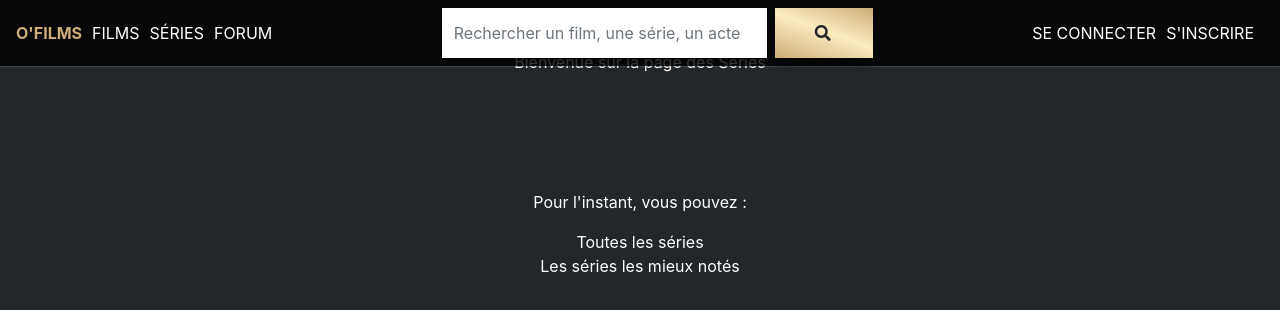
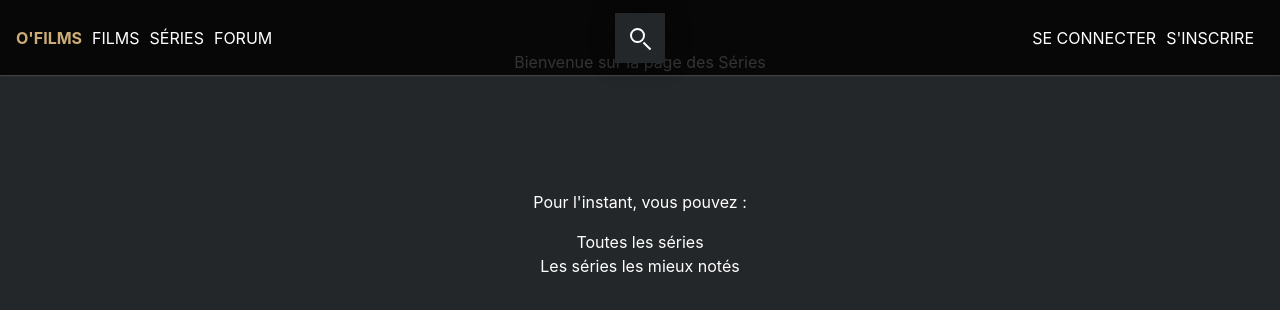
Before and after one commit to Versifiction/ofilms-demo, a React (Create React App) app: page /series in a window 1280 px wide. Shown: the top 310 px of the page. Built offline with nearby package versions, Linux system fonts and the light colour scheme.

Commit message:
suite de la suite

```diff
--- a/src/App.css
+++ b/src/App.css
@@ -16,12 +16,16 @@ h2, h3 {
   text-transform: uppercase;
 }
 
+h2 {
+  text-align: center;
+}
+
 .container {
   padding-top: 100px;
 }
 
 hr {
-  border-top: 0.5px dotted white;
+  border: 0.5px dotted white !important;
   margin-top: 2rem;
   margin-bottom: 2rem;
 }
@@ -32,6 +36,10 @@ ul, ol {
   margin-inline-start: 0;
   margin-inline-end: 0;
   padding-inline-start: 0;
+}
+
+nav {
+  height: 75px;
 }
 
 nav a {
@@ -330,6 +338,19 @@ ul li {
   font-size: 16px;
   padding-top: 10px;
   text-decoration: underline;
+  position: absolute;
+  top: 0;
+  right: 0;
+  text-transform: initial;
+}
+
+.film-types-suite:hover {
+  color: #faecc0 !important;
+}
+
+.film-types-datas {
+  display: flex;
+  flex-wrap: wrap;
 }
 
 .film-types-title, .film-types-date {
@@ -339,6 +360,7 @@ ul li {
 
 .film-types-title {
   font-weight: bold;
+  position: relative;
 }
 
 .film-types-date {
@@ -377,3 +399,129 @@ a#nav-infos-tab.nav-item.nav-link.active {
 .film-types-img-first {
   padding: 10px 0 10px 0;
 }
+
+
+
+
+.search-container {
+  position: absolute;
+  margin: auto;
+  top: 0;
+  left: 0;
+  right: 0;
+  bottom: 0;
+  width: 600px;
+  height: 100px;
+}
+
+.search {
+  position: absolute;
+  margin: auto;
+  top: 0;
+  right: 0;
+  bottom: 0;
+  left: 0;
+  width: 50px;
+  height: 50px;
+  background: #23272A;
+  transition: all 1s;
+  z-index: 4;
+  box-shadow: 0 0 25px 0 rgba(0, 0, 0, 0.4);
+}
+
+.search:hover {
+  cursor: pointer;
+}
+
+.search::before {
+  content: "";
+  position: absolute;
+  margin: auto;
+  top: 17px;
+  right: 0;
+  bottom: 0;
+  left: 13px;
+  width: 10px;
+  height: 2px;
+  background: white;
+  transform: rotate(45deg);
+  transition: all .5s;
+}
+
+.search::after {
+  content: "";
+  position: absolute;
+  margin: auto;
+  top: -5px;
+  right: 0;
+  bottom: 0;
+  left: -5px;
+  width: 15px;
+  height: 15px;
+  border-radius: 50%;
+  border: 2px solid white;
+  transition: all .5s;
+}
+
+input {
+  font-family: 'Lato', sans-serif;
+  position: absolute;
+  margin: auto;
+  top: 0;
+  right: 0;
+  bottom: 0;
+  left: 0;
+  width: 200px;
+  height: 50px;
+  outline: none;
+  border: none;
+  background: #23272A;
+  color: white;
+  text-shadow: 0 0 10px #23272A;
+  padding: 0 80px 0 20px;
+  box-shadow: 0 0 25px 0 #23272A;
+  transition: all 1s;
+  opacity: 0;
+  z-index: 5;
+  font-weight: bolder;
+  letter-spacing: 0.1em;
+}
+
+input:hover {
+  cursor: pointer;
+}
+
+input:focus {
+  width: 300px;
+  opacity: 1;
+  cursor: text;
+}
+
+input:focus .search {
+  right: -250px;
+  background: #151515;
+  z-index: 6;
+}
+
+input:focus .search::before {
+  top: 0;
+  left: 0;
+  width: 25px;
+}
+
+input::after {
+  top: 0;
+  left: 0;
+  width: 25px;
+  height: 2px;
+  border: none;
+  background: white;
+  border-radius: 0%;
+  transform: rotate(-45deg);
+}
+
+input::placeholder {
+  color: white;
+  opacity: 0.5;
+  font-weight: bolder;
+}
--- a/src/components/Nav/index.js
+++ b/src/components/Nav/index.js
@@ -24,10 +24,14 @@ function Nav() {
                         <Link href="/forum" to="/forum">Forum</Link>
                     </li>
                 </ul>
-                <form className="form-inline my-2 my-lg-0">
+                {/* <form className="form-inline my-2 my-lg-0">
                     <input className="form-control mr-sm-2" type="search" placeholder="Rechercher un film, une série, un acteur..." aria-label="Search" style={{ width: "325px", height: "50px", borderRadius: "0", marginRight: "0px !important", border: "inherit" }} />
                     <button className="btn btn-primary my-2 my-sm-0" type="submit" style={{ borderRadius: "0" }}><i className="fas fa-search"></i></button>
-                </form>
+                </form> */}
+                <div class="search-container">
+                    <input type="text" placeholder="Recherche de films/séries..." />
+                    <div class="search"></div>
+                </div>
                 <ul className="navbar-nav">
                     <li className="nav-item">
                         <Link href="/connexion" to="/connexion">Se connecter</Link>
--- a/src/pages/Films/index.js
+++ b/src/pages/Films/index.js
@@ -68,32 +68,38 @@ function Films() {
             <div className="container">
                 <h2>Films</h2>
                 <div className="film-types">
-                    <h3>Les films à l'affiche</h3>
+                    <h3 className="film-types-title">Les films à l'affiche
+                        <p className="film-types-suite">
+                            <Link href="/films/affiche" to="/films/affiche">
+                                Voir plus
+                            </Link>
+                        </p>
+                    </h3>
                     {pending ? <Spinner /> :
                         <>
-                            <div style={{ display: "flex", flexWrap: "wrap" }}>
+                            <div className="film-types-datas">
                                 {afficheFilms && afficheFilms.slice(0, 5).map((film, index) => (
                                     <Link href={`/film/${film.id}`} to={`/film/${film.id}`} key={film.id} className={`text-decoration-none ${index !== 0 ? "film-types-container" : ""}`} style={{ width: "200px" }}>
                                         <img src={`http://image.tmdb.org/t/p/w500${film.poster_path}`} alt={`Poster du film ${film.title}`} className={`${index !== 0 ? "film-types-img" : "film-types-img-first"}`} />
                                         <p className={`film-types-title ${index !== 0 ? "film-types-container" : ""}`}>{film.title}</p>
-                                        <p className={`film-types-date ${index !== 0 ? "film-types-container" : ""}`}>{film.release_date.slice(0, 4)}</p>
                                     </Link>
                                 ))}
                             </div>
-                            <p className="film-types-suite">
-                                <Link href="/films/affiche" to="/films/affiche">
-                                    Voir plus
-                                </Link>
-                            </p>
                             <hr />
                         </>
                     }
                 </div>
                 <div className="film-types">
-                    <h3>Les films les mieux notés</h3>
+                    <h3 className="film-types-title">Les films les mieux notés
+                        <p className="film-types-suite">
+                            <Link href="/films/populaires" to="/films/populaires">
+                                Voir plus
+                            </Link>
+                        </p>
+                    </h3>
                     {pending ? <Spinner /> :
                         <>
-                            <div style={{ display: "flex", flexWrap: "wrap" }}>
+                            <div className="film-types-datas">
                                 {bestRatedFilms && bestRatedFilms.slice(0, 5).map((film, index) => (
                                     <Link href={`/film/${film.id}`} to={`/film/${film.id}`} key={film.id} className={`text-decoration-none ${index !== 0 ? "film-types-container" : ""}`} style={{ width: "200px" }}>
                                         <img src={`http://image.tmdb.org/t/p/w500${film.poster_path}`} alt={`Poster du film ${film.title}`} className={`${index !== 0 ? "film-types-img" : "film-types-img-first"}`} />
@@ -102,33 +108,29 @@ function Films() {
                                     </Link>
                                 ))}
                             </div>
-                            <p className="film-types-suite">
-                                <Link href="/films/populaires" to="/films/populaires">
-                                    Voir plus
-                                </Link>
-                            </p>
+
                             <hr />
                         </>
                     }
                 </div>
                 <div className="film-types">
-                    <h3>Les films en tendances</h3>
+                    <h3 className="film-types-title">Les films en tendances
+                        <p className="film-types-suite">
+                            <Link href="/films/tendances" to="/films/tendances">
+                                Voir plus
+                            </Link>
+                        </p>
+                    </h3>
                     {pending ? <Spinner /> :
                         <>
-                            <div style={{ display: "flex", flexWrap: "wrap" }}>
+                            <div className="film-types-datas">
                                 {tendancesFilms && tendancesFilms.slice(0, 5).map((film, index) => (
                                     <Link href={`/film/${film.id}`} to={`/film/${film.id}`} key={film.id} className={`text-decoration-none ${index !== 0 ? "film-types-container" : ""}`} style={{ width: "200px" }}>
                                         <img src={`http://image.tmdb.org/t/p/w500${film.poster_path}`} alt={`Poster du film ${film.title}`} className={`${index !== 0 ? "film-types-img" : "film-types-img-first"}`} />
                                         <p className={`film-types-title ${index !== 0 ? "film-types-container" : ""}`}>{!film.title ? film.name : film.title}</p>
-                                        <p className={`film-types-date ${index !== 0 ? "film-types-container" : ""}`}>{film.release_date && film.release_date.slice(0, 4)}</p>
                                     </Link>
                                 ))}
                             </div>
-                            <p className="film-types-suite">
-                                <Link href="/films/tendances" to="/films/tendances">
-                                    Voir plus
-                                </Link>
-                            </p>
                             <hr />
                         </>
                     }
```
